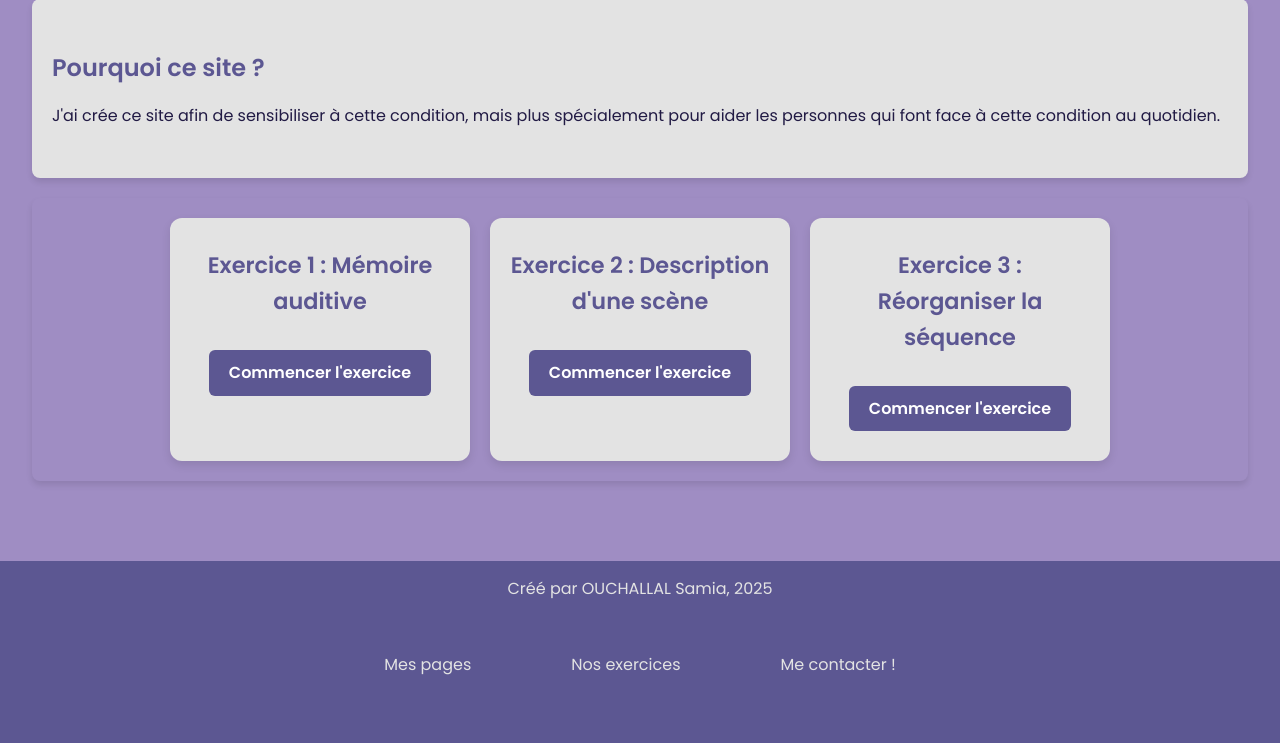
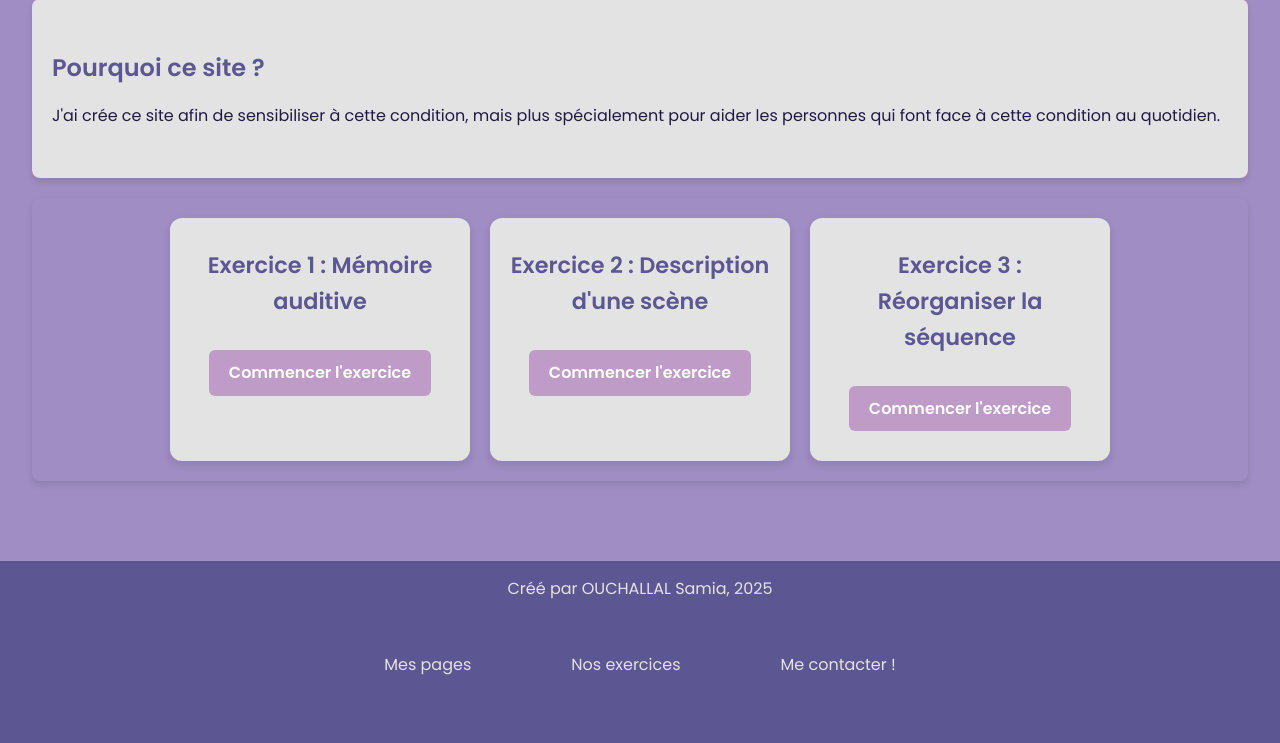
Before and after one commit to SamiaOuchallal/aphantasia-project, a PHP site: page / in a window 1280 px wide. Shown: the part 1627-2370 px from the top of the page. Run offline with PHP 8.4, Linux system fonts and the light colour scheme.

Commit message:
modification du thème principal

```diff
--- a/assets/css/style.css
+++ b/assets/css/style.css
@@ -219,7 +219,7 @@ section#exercices {
 .btn {
     display: inline-block;
     padding: 10px 20px;
-    background: var(--primary-color);
+    background: var(--secondary-color);
     color: white;
     border-radius: 6px;
     text-decoration: none;
@@ -228,7 +228,7 @@ section#exercices {
 }
 
 .btn:hover {
-    background: var(--primary-color-dark);
+    background: var(--secondary-color);
 }
 
 
```
